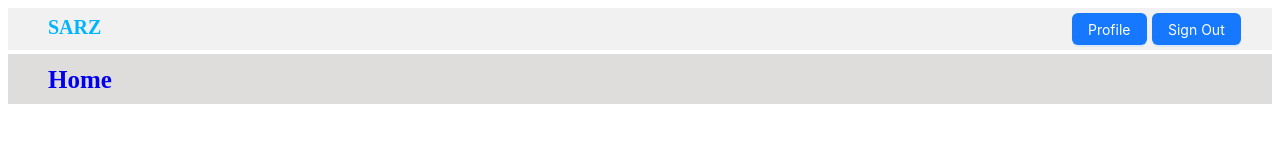
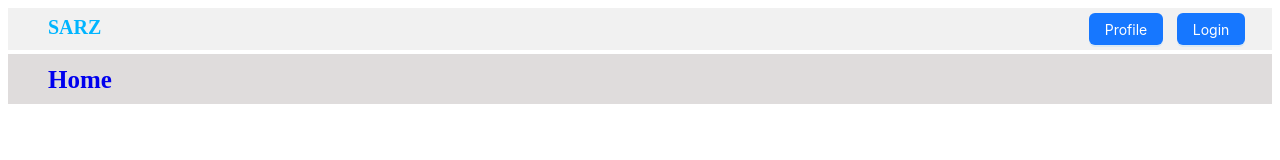
Before and after one commit to Rameez15/blog-sarz, a Next.js app in the folder my-app/: page / in a window 1280 px wide. Shown: the top 160 px of the page. Built offline with nearby package versions, Linux system fonts and the light colour scheme.

Commit message:
button error removed

```diff
--- a/my-app/src/components/forms/login.js
+++ b/my-app/src/components/forms/login.js
@@ -51,7 +51,7 @@ export default function Forms({ onFormSubmit }) {
   };
   return (
     <>
-      <Header handler={true}>Signup</Header>
+      <Header handler={false}>Signup</Header>
       <div id="main" style={mainStyle}>
         <div id="sudContainer" style={subStyle}>
           <div>
--- a/my-app/src/components/forms/signup.js
+++ b/my-app/src/components/forms/signup.js
@@ -56,7 +56,7 @@ export default function Form({ onFormSubmit }) {
   };
   return (
     <>
-      <Header handler={true}>Login</Header>
+      <Header handler={false}>Login</Header>
       <div id="main" style={mainStyle}>
         <div style={subStyle}>
           <div>
--- a/my-app/src/components/navbar/Navbar.js
+++ b/my-app/src/components/navbar/Navbar.js
@@ -11,22 +11,25 @@ const Navbar = ({ handle, children }) => {
     }
   };
 
-  console.log(handleBtn());
-  console.log(children);
   const ibContStyle = {
     display: "flex",
-    width: "10em",
+    width: "15em",
     justifyContent: "space-between",
   };
+
+  const secConStyle = {
+    display: "flex",
+    marginLeft: "6em",
+  };
+  const secContHandle = {
+    display: "flex",
+  };
+
   const btnContainer = {
     fontSize: "16px",
     width: "5em",
     marginTop: "2px",
-  };
-  const secbtn = {
-    fontSize: "16px",
-    width: "5em",
-    marginTop: "2px",
+    marginLeft: "0.5em",
   };
   const btnHide = {
     visibility: "hidden",
@@ -41,26 +44,23 @@ const Navbar = ({ handle, children }) => {
         </div>
 
         <div style={ibContStyle}>
-          <div>
+          <div style={handle ? secConStyle : secContHandle}>
+            <div style={handle ? btnContainer : btnHide}>
+              <Button onClick={signOut} type="primary">
+                Sign Out
+              </Button>
+            </div>
             <div style={btnContainer}>
               <Link href={`/profile`}>
                 <Button type="primary">Profile</Button>
               </Link>
             </div>
-          </div>
-          {handleBtn ? (
-            <div style={secbtn}>
-              <Button onClick={signOut} type="primary">
-                Sign Out
-              </Button>
-            </div>
-          ) : (
-            <div style={handle ? btnContainer : btnHide}>
+            <div style={handle ? btnHide : btnContainer}>
               <Link href={`/auth/${children}`}>
                 <Button type="primary">{children}</Button>
               </Link>
             </div>
-          )}
+          </div>
         </div>
       </div>
     </>
--- a/my-app/src/pages/blogs/index.js
+++ b/my-app/src/pages/blogs/index.js
@@ -9,7 +9,7 @@ export default function Blog() {
   };
   return (
     <>
-      <Header handler={true}>Login</Header>
+      <Header handler={false}>Login</Header>
 
       <div style={blogContainer}>
         <Item />
--- a/my-app/src/pages/index.jsx
+++ b/my-app/src/pages/index.jsx
@@ -13,7 +13,7 @@ export default function () {
   };
   return (
     <>
-      <Header handler={true}>Login</Header>
+      <Header handler={false}>Login</Header>
 
       <div style={mainStyles}>
         <Link style={{ textDecoration: "none" }} href={"/blogs"}>
```
